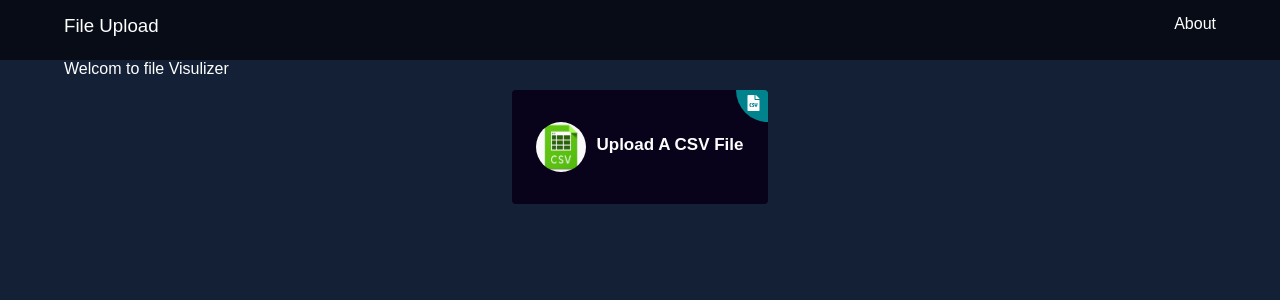
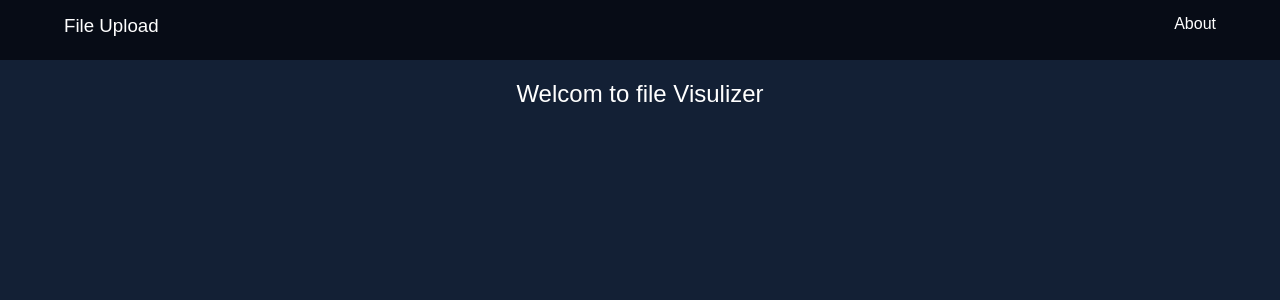
Before and after one commit to sujitIwale/sharesheet, a React (Create React App) app in the folder client/: page /about in a window 1280 px wide. Shown: the top 300 px of the page. Built offline with nearby package versions, Linux system fonts and the light colour scheme; the HTML template or start-up script is replaced by a standard one.

Commit message:
feat: Home Page Added

```diff
--- a/client/src/App.jsx
+++ b/client/src/App.jsx
@@ -6,6 +6,7 @@ import Table from './components/Table/Table';
 import FileState from './context/file/FileState';
 import UploadSection from './components/UploadSection/UploadSection';
 import About from './Pages/About/About';
+import Home from './Pages/Home/Home';
 
 function App() {
 	return (
@@ -15,13 +16,13 @@ function App() {
 					<Header />
 					<div className='base-layout'>
 						<Switch>
-							<Route
-								exact
-								path='/about'
-								component={About}></Route>
+							<Route exact path='/'>
+								{Home}
+							</Route>
+							<Route exact path='/about'>
+								{About}
+							</Route>
 						</Switch>
-						<UploadSection />
-						<Table />
 					</div>
 				</div>
 			</BrowserRouter>
--- a/client/src/Pages/About/About.css
+++ b/client/src/Pages/About/About.css
@@ -0,0 +1,5 @@
+.about-page-main {
+    display: flex;
+    justify-content: center;
+    margin: 20px;
+}
--- a/client/src/Pages/About/About.jsx
+++ b/client/src/Pages/About/About.jsx
@@ -2,7 +2,11 @@ import React from 'react';
 import './About.css';
 
 const About = () => {
-	return <div>Welcom to file Visulizer</div>;
+    return (
+		<div className='about-page-main'>
+			<h2>Welcom to file Visulizer</h2>
+		</div>
+	);
 };
 
 export default About;
--- /dev/null
+++ b/client/src/Pages/Home/Home.jsx
@@ -0,0 +1,14 @@
+import React, { Fragment } from 'react';
+import Table from '../../components/Table/Table';
+import UploadSection from '../../components/UploadSection/UploadSection';
+
+const Home = () => {
+	return (
+		<Fragment>
+			<UploadSection />
+			<Table />
+		</Fragment>
+	);
+};
+
+export default Home;
--- a/client/src/components/UploadSection/UploadSection.jsx
+++ b/client/src/components/UploadSection/UploadSection.jsx
@@ -9,6 +9,12 @@ const UploadSection = () => {
 		{
 			title: 'Upload A CSV File',
 			uploadType: 'csv',
+			imgUrl: '/csvLogo.png',
+		},
+		{
+			title: 'Upload A PDF File',
+			uploadType: 'pdf',
+			imgUrl: 'https://encrypted-tbn0.gstatic.com/images?q=tbn:ANd9GcQuiOL2USQ02v7O7Yq4TPww6Nw9FkR33ZKyow&usqp=CAU',
 		},
 	];
 
@@ -26,7 +32,7 @@ const UploadSection = () => {
 				<div class='card1 pointer' onClick={setModalOpen}>
 					<div className='title-container'>
 						<div className='img-container'>
-							<img src='/csvLogo.png' alt='csvLogo' />
+							<img src={option.imgUrl} alt='csvLogo' />
 						</div>
 						<h3>{option.title}</h3>
 					</div>
```
Also changed, not shown: client/src/helpers/sort.js (deleted, +0 -15 lines).
